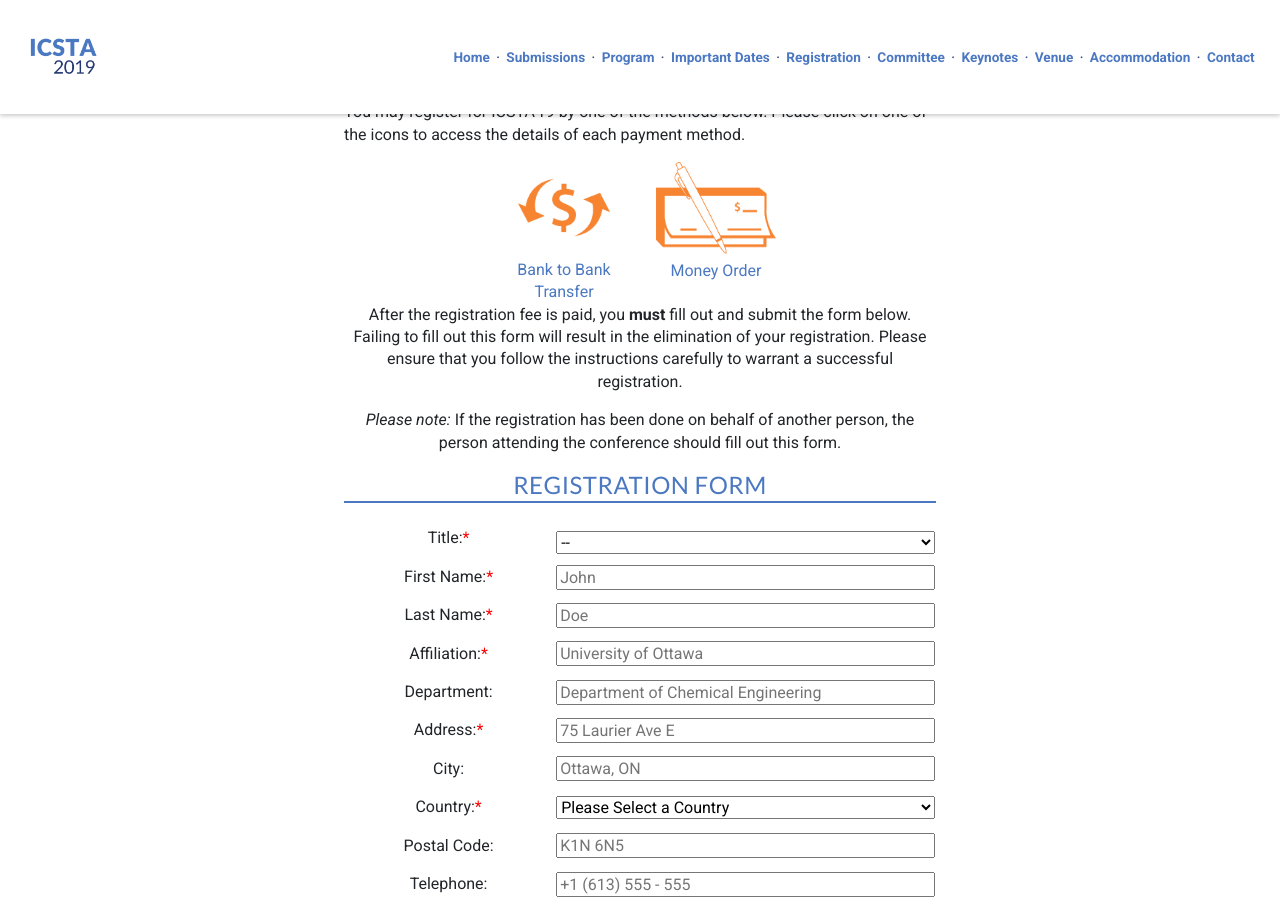
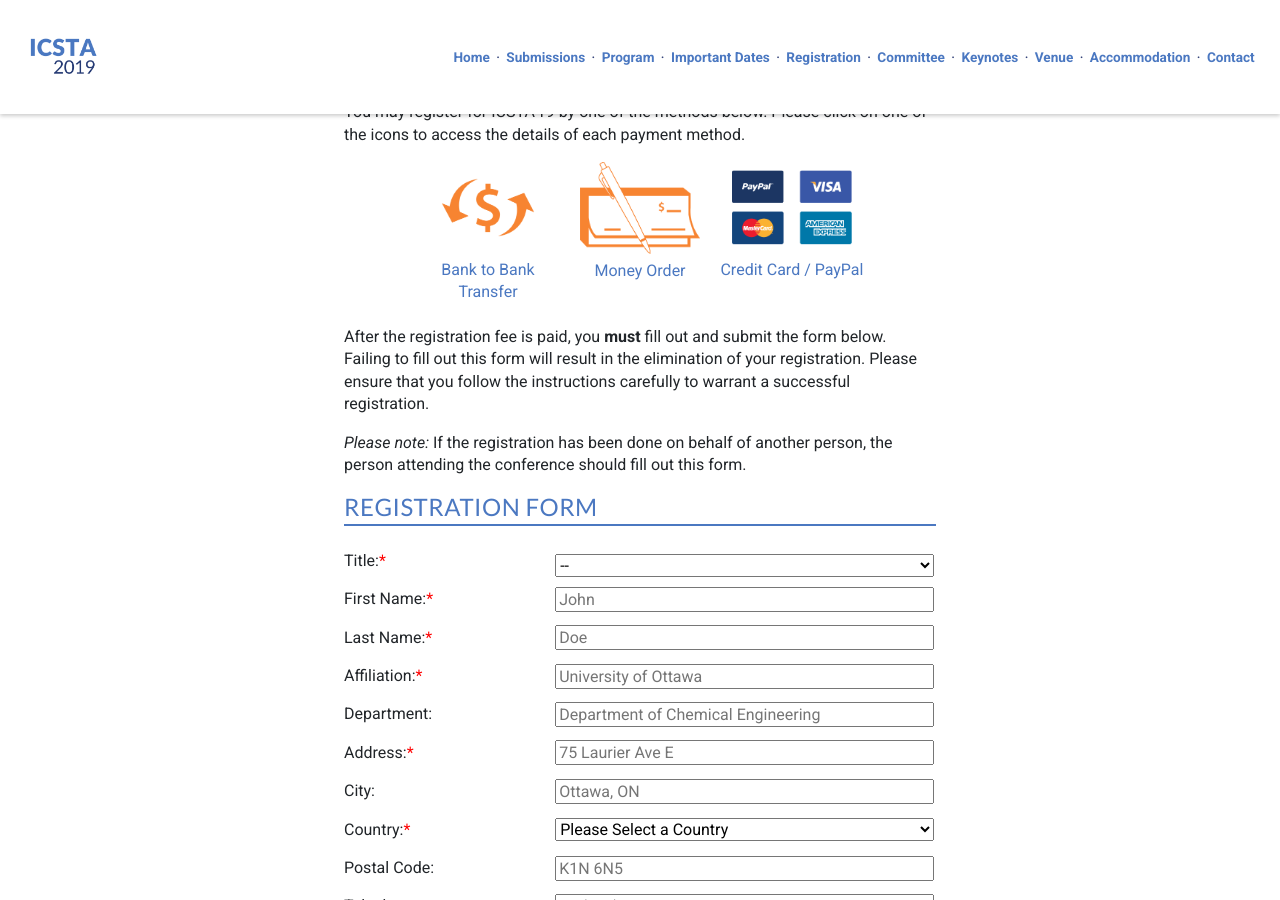
Before and after one commit to intaset/icsta, a Jekyll site: the page built from registration.html, in a window 1280 px wide and 900 px high, scrolled down 1633 px. Built offline with Jekyll 4.4.1, drawn with Linux system fonts in a browser that asks for light colours; nearby versions of some CDN libraries; Markdown is read by kramdown in place of the engine named in the settings; comment, search, counter and statistics services are not loaded.

Commit message:
Adding paypal logo to registration page

```diff
--- a/registration.html
+++ b/registration.html
@@ -135,6 +135,9 @@ Portugal Schengen Visa Application Requirements </a> for more details.</p>
     <div class="unit unit-s-1 unit-m-1-4 unit-l-1-4">
     	<a href="../moneyorder" class="body-link"><img src="../img/moneyorder.png" width="120px"><br>Money Order</a>
     </div>
+    <div class="unit unit-s-1 unit-m-1-4 unit-l-1-4">
+        <a href="../paypal" class="body-link"><img src="../img/creditcard.png" width="120px"><br>Credit Card / PayPal</a>
+    </div></center><br>
 <!--    <div class="unit unit-s-1 unit-m-1-4 unit-l-1-4">
     	<a href="../paypal" class="body-link"><img src="../img/creditcard.png" width="120px"><br>Credit Card / PayPal</a>
    	</div></center><br>
```
Also changed, not shown: 1 other file.
